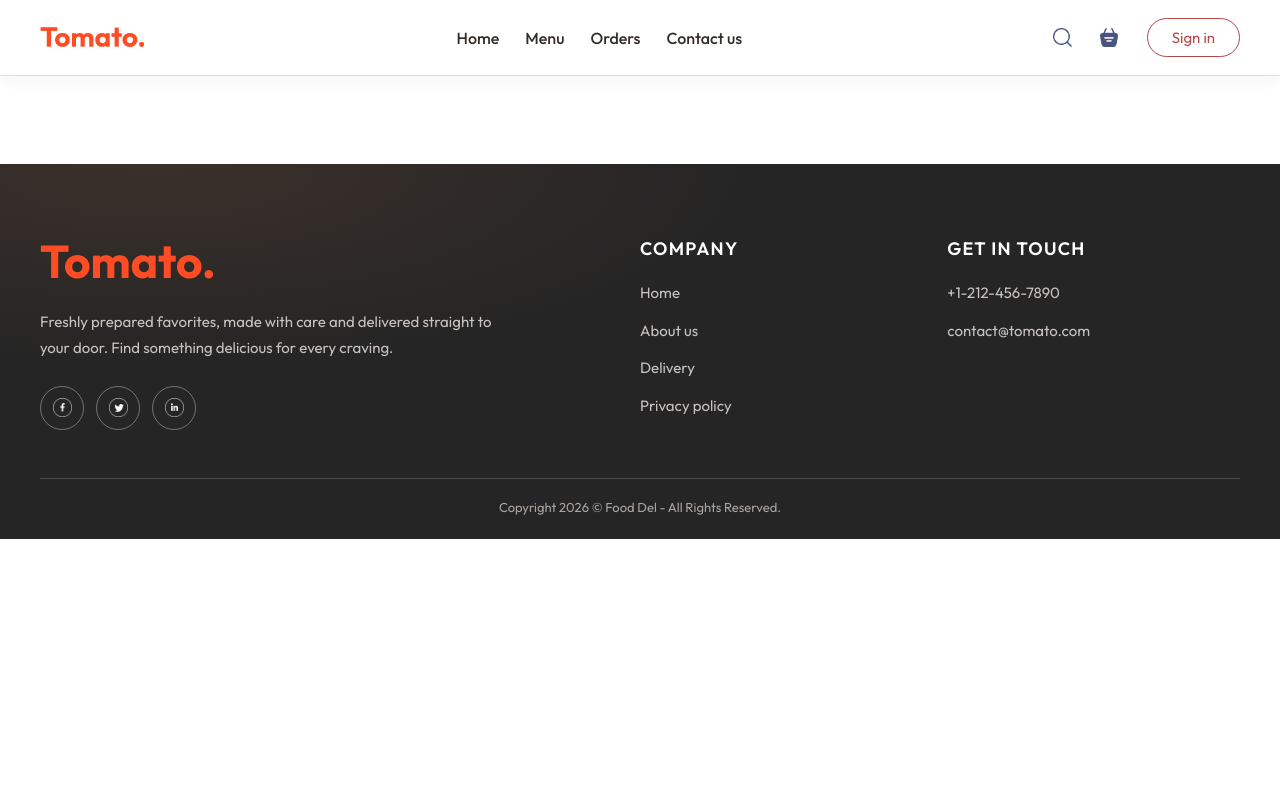
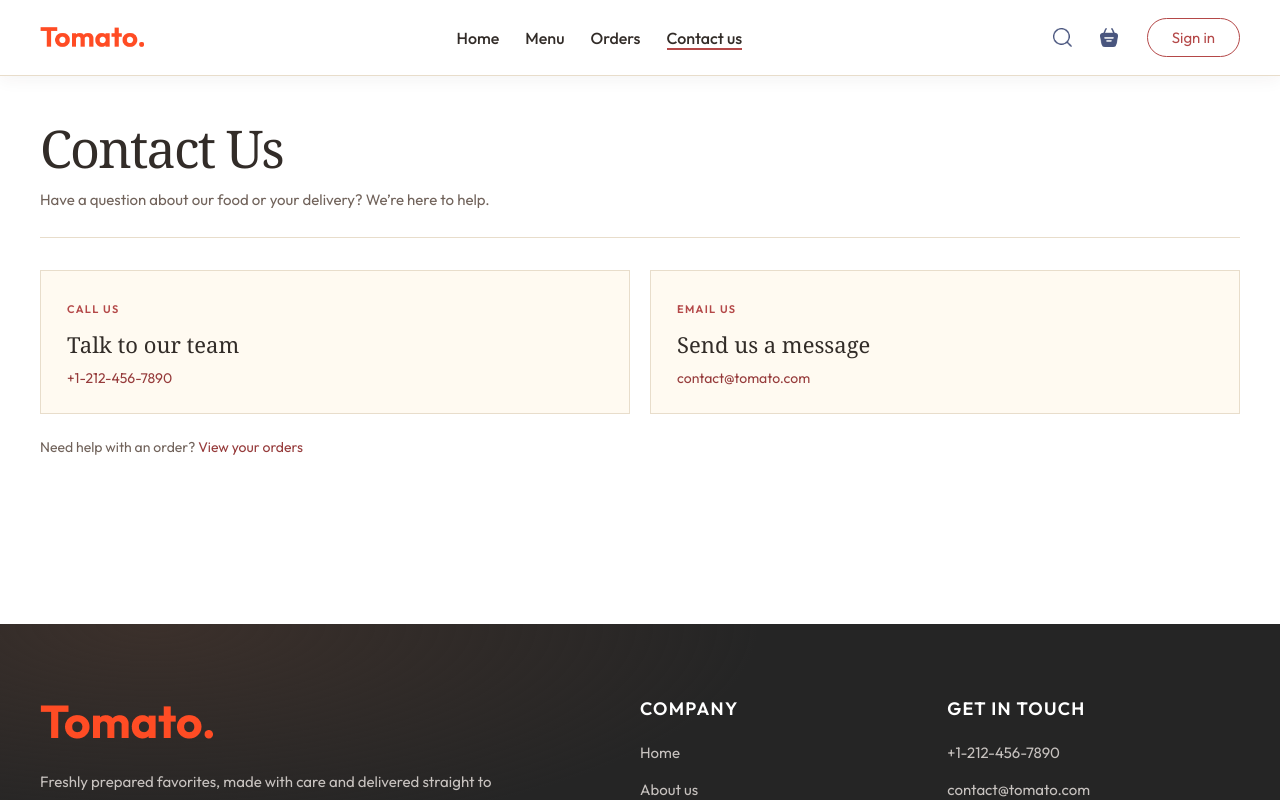
Before and after one commit to namrata-Lamichhane/Food-Delivery, a React (Vite) app in the folder frontend/: page /contact in a window 1280 px wide. Shown: the top 800 px of the page. Built offline with nearby package versions, Linux system fonts and the light colour scheme; no server answers.

Commit message:
contact us page added

```diff
--- a/frontend/src/App.jsx
+++ b/frontend/src/App.jsx
@@ -7,6 +7,7 @@ import Cart from './pages/Cart/Cart'
 import PlaceOrder from './pages/PlaceOrder/PlaceOrder'
 import MyOrders from './pages/MyOrders/MyOrders'
 import Menu from './pages/Menu/Menu'
+import Contact from './pages/Contact/Contact'
 import Footer from './components/Footer/Footer'
 import { StoreContext } from './context/StoreContext'
 
@@ -49,6 +50,7 @@ const App = () => {
             }
           />
           <Route path='/menu' element={<Menu />} />
+          <Route path='/contact' element={<Contact />} />
           <Route path='/cart' element={<Cart />} />
           <Route path='/order' element={<PlaceOrder />} />
           <Route path='/orders' element={<MyOrders />} />
--- a/frontend/src/components/Footer/Footer.jsx
+++ b/frontend/src/components/Footer/Footer.jsx
@@ -38,6 +38,7 @@ const Footer = () => {
           <Link to='/'>Home</Link>
           <span>About us</span>
           <Link to='/order'>Delivery</Link>
+          <Link to='/contact'>Contact us</Link>
           <span>Privacy policy</span>
         </div>
 
--- a/frontend/src/components/Navbar/Navbar/Navbar.jsx
+++ b/frontend/src/components/Navbar/Navbar/Navbar.jsx
@@ -12,17 +12,17 @@ const Navbar = ({ publicLanding = false }) => {
     const dropdownRef = useRef(null)
 
     const { token, setToken, cartItems, clearCart } = useContext(StoreContext)
-    const { pathname, hash } = useLocation()
+    const { pathname } = useLocation()
     const showToast = useToast()
     const activeMenu = pathname === '/menu'
         ? 'menu'
+        : pathname === '/contact'
+            ? 'contact-us'
         : pathname === '/orders' || pathname === '/myorders'
             ? 'orders'
-            : pathname === '/' && hash === '#footer'
-                ? 'contact-us'
-                : pathname === '/'
-                    ? 'home'
-                    : ''
+            : pathname === '/'
+                ? 'home'
+                : ''
 
     // Cart dot only when at least one item is in the cart
     const hasCartItems = Object.values(cartItems).some((qty) => qty > 0)
@@ -59,6 +59,7 @@ const Navbar = ({ publicLanding = false }) => {
                         <Link to='/#welcome-categories'>Categories</Link>
                         <Link to='/#welcome-featured'>Popular dishes</Link>
                         <Link to='/#welcome-how'>How it works</Link>
+                        <Link to='/contact'>Contact us</Link>
                     </nav>
                 ) : <nav aria-label='Main navigation'>
                     <ul className='navbar-menu'>
@@ -88,7 +89,7 @@ const Navbar = ({ publicLanding = false }) => {
                         </li>
                         <li>
                             <Link
-                                to='/#footer'
+                                to='/contact'
                                 className={activeMenu === 'contact-us' ? 'active' : ''}
                             >
                                 Contact us
--- /dev/null
+++ b/frontend/src/pages/Contact/Contact.css
@@ -0,0 +1,87 @@
+.contact-page {
+  min-height: 55vh;
+  padding: 46px 0 80px;
+  color: var(--food-ink);
+}
+
+.contact-page-header {
+  padding-bottom: 24px;
+  border-bottom: 1px solid var(--food-line);
+}
+
+.contact-page-header h1 {
+  color: var(--food-ink);
+  font-family: Georgia, "Times New Roman", serif;
+  font-size: clamp(36px, 5vw, 52px);
+  font-weight: 500;
+  letter-spacing: -0.035em;
+  line-height: 1;
+}
+
+.contact-page-header p {
+  margin-top: 14px;
+  color: var(--food-muted);
+  font-size: 15px;
+  line-height: 1.65;
+}
+
+.contact-options {
+  display: grid;
+  grid-template-columns: repeat(2, minmax(0, 1fr));
+  gap: 20px;
+  margin-top: 32px;
+}
+
+.contact-option {
+  padding: 26px;
+  border: 1px solid var(--food-line);
+  background: var(--food-paper);
+}
+
+.contact-option-label {
+  color: var(--food-red);
+  font-size: 11px;
+  font-weight: 600;
+  letter-spacing: 0.12em;
+}
+
+.contact-option h2 {
+  margin: 12px 0 8px;
+  color: var(--food-ink);
+  font-family: Georgia, "Times New Roman", serif;
+  font-size: 22px;
+  font-weight: 500;
+}
+
+.contact-option a,
+.contact-orders-note a {
+  color: var(--food-red-dark);
+  font-size: 14px;
+}
+
+.contact-option a:hover,
+.contact-orders-note a:hover {
+  text-decoration: underline;
+}
+
+.contact-orders-note {
+  margin-top: 24px;
+  color: var(--food-muted);
+  font-size: 14px;
+}
+
+@media (max-width: 600px) {
+  .contact-page {
+    padding: 32px 0 64px;
+  }
+
+  .contact-options {
+    grid-template-columns: 1fr;
+    gap: 12px;
+    margin-top: 24px;
+  }
+
+  .contact-option {
+    padding: 22px;
+  }
+}
--- /dev/null
+++ b/frontend/src/pages/Contact/Contact.jsx
@@ -0,0 +1,30 @@
+import { Link } from 'react-router-dom'
+import './Contact.css'
+
+const Contact = () => (
+    <main className='contact-page'>
+        <header className='contact-page-header'>
+            <h1>Contact Us</h1>
+            <p>Have a question about our food or your delivery? We’re here to help.</p>
+        </header>
+
+        <section className='contact-options' aria-label='Contact options'>
+            <article className='contact-option'>
+                <span className='contact-option-label'>CALL US</span>
+                <h2>Talk to our team</h2>
+                <a href='tel:+12124567890'>+1-212-456-7890</a>
+            </article>
+            <article className='contact-option'>
+                <span className='contact-option-label'>EMAIL US</span>
+                <h2>Send us a message</h2>
+                <a href='mailto:contact@tomato.com'>contact@tomato.com</a>
+            </article>
+        </section>
+
+        <p className='contact-orders-note'>
+            Need help with an order? <Link to='/orders'>View your orders</Link>
+        </p>
+    </main>
+)
+
+export default Contact
```
